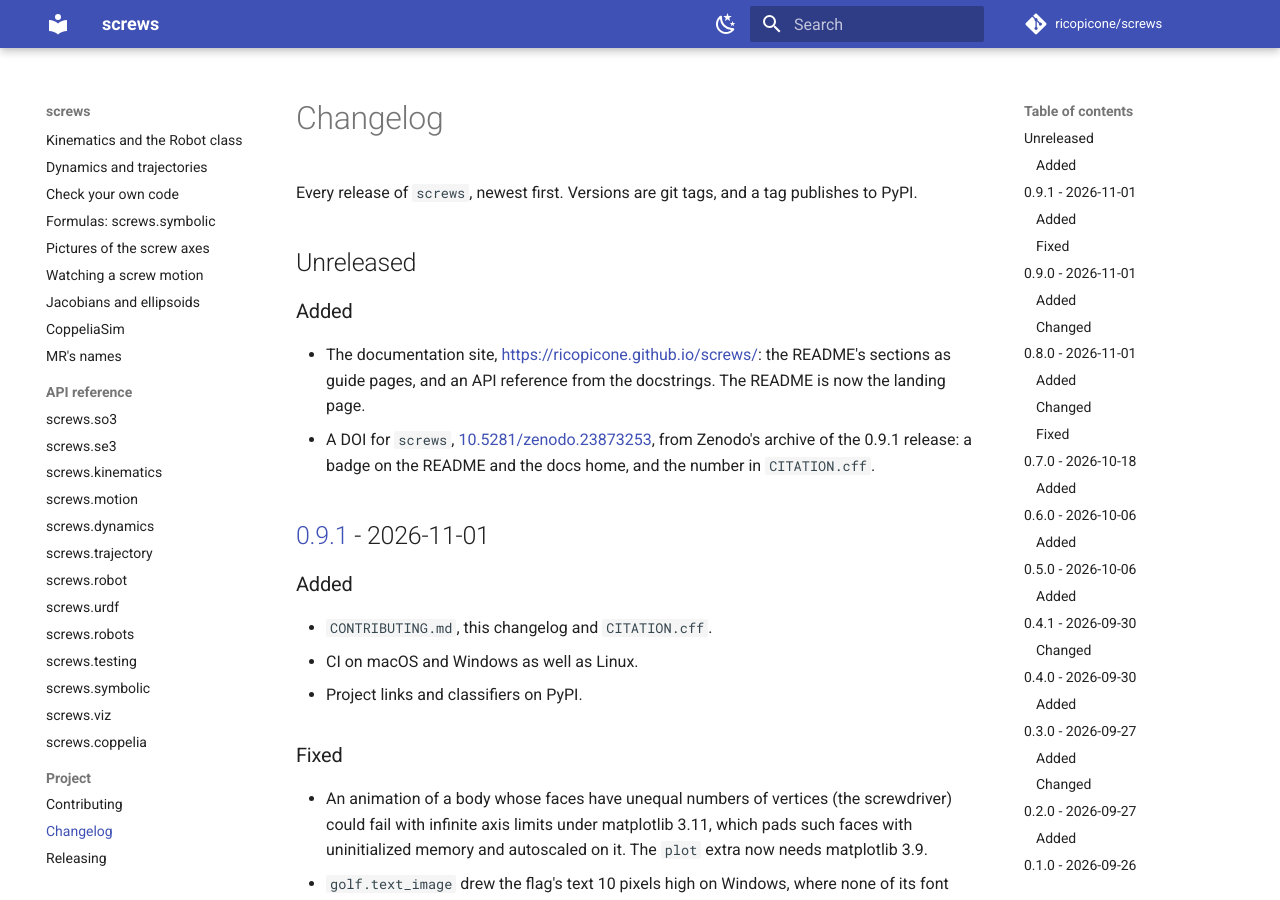
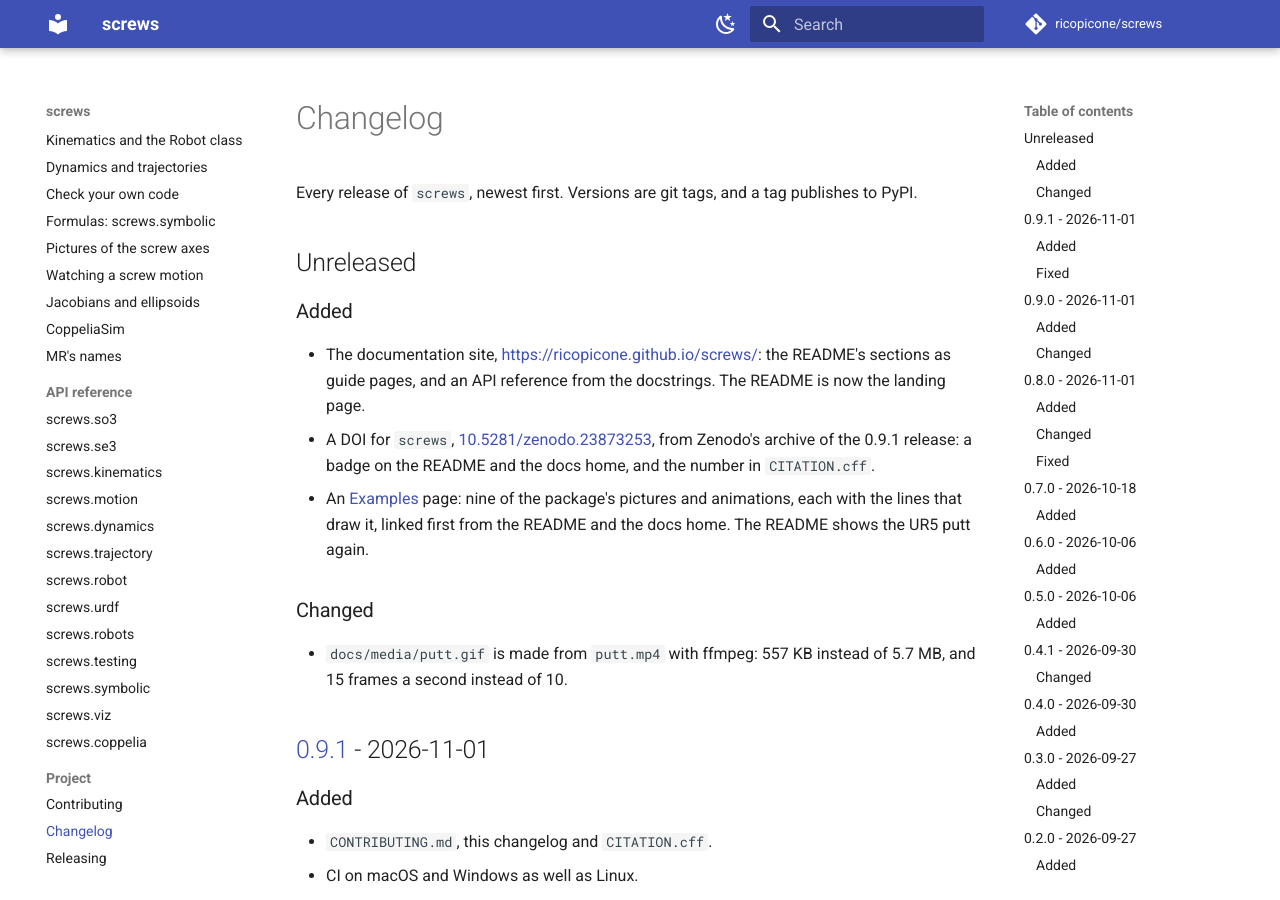
Before and after one commit to ricopicone/screws, an MkDocs documentation site: the page built from docs/changelog.md, in a window 1280 px wide and 900 px high. Built offline with MkDocs 1.6.1 and Material for MkDocs 9.7.7, drawn with Linux system fonts in a browser that asks for light colours; comment, search, counter and statistics services are not loaded.

Commit message:
README and docs home: the putt back on the landing page, Examples linked first
Since the docs site the README had no pictures. One animation under the
intro, linking to the Examples page, and Examples first in the
Documentation list; the same on the docs home. The image URL is absolute,
because the README is also the PyPI page and the sdist leaves out
docs/media.

Co-Authored-By: Claude Opus 5.5 <noreply@anthropic.com>

```diff
--- a/CHANGELOG.md
+++ b/CHANGELOG.md
@@ -10,6 +10,14 @@ Every release of `screws`, newest first. Versions are git tags, and a tag publis
   page.
 - A DOI for `screws`, [10.5281/zenodo.23873253](https://doi.org/10.5281/zenodo.23873253), from Zenodo's archive of the
   0.9.1 release: a badge on the README and the docs home, and the number in `CITATION.cff`.
+- An [Examples](https://ricopicone.github.io/screws/examples/) page: nine of the package's
+  pictures and animations, each with the lines that draw it, linked first from the README
+  and the docs home.
+  The README shows the UR5 putt again.
+
+### Changed
+- `docs/media/putt.gif` is made from `putt.mp4` with ffmpeg: 557 KB instead of 5.7 MB, and
+  15 frames a second instead of 10.
 
 ## [0.9.1] - 2026-11-01
 
```
Also changed, not shown: README.md (+7 -0 lines), docs/index.md (+7 -0 lines).
